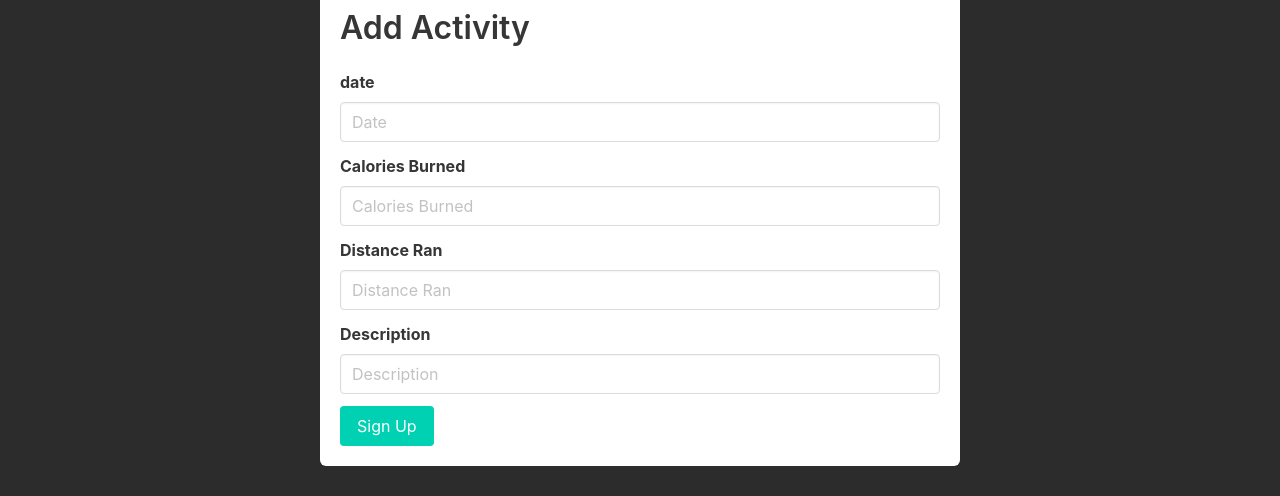
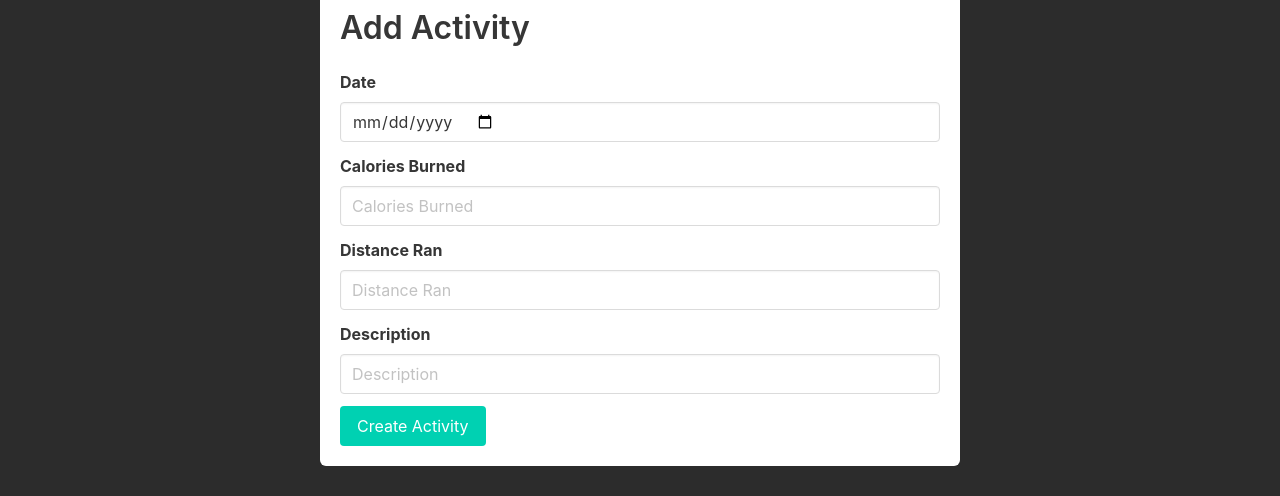
Before and after one commit to Youssup/Fitness-Website, a Vue app in the folder client/: page /Activities in a window 1280 px wide. Both pictures are taken after a click on the button "Add Activity". Shown: the part 172-668 px from the top of the page. Built offline with nearby package versions, Linux system fonts and the light colour scheme.

Commit message:
Added ability to add activities for the current user

```diff
--- a/client/src/data/users.json
+++ b/client/src/data/users.json
@@ -12,7 +12,7 @@
                     "date": "2019-01-01",
                     "caloriesBurned": 200,
                     "distance": 2.5,
-                    "image": "https://example.com/activity1.jpg",
+                    "image": "https://github.com/yuhonas/free-exercise-db/blob/main/exercises/3_4_Sit-Up/0.jpg",
                     "description": "Morning Jog in the Park"
                 },
                 {
--- a/client/src/model/users.ts
+++ b/client/src/model/users.ts
@@ -27,3 +27,9 @@ export function editUser(user: User) {
   const index = data.users.findIndex(u => u.id === user.id);
   data.users[index] = user;
 }
+
+export function addActivity(user : User | null, activity : Activity)
+{
+  const index = data.users.findIndex(u => u.id === user?.id);
+  data.users[index].activities.push({...activity});
+}
--- a/client/src/pages/Activities.vue
+++ b/client/src/pages/Activities.vue
@@ -1,6 +1,6 @@
 <script setup lang="ts">
 import { IndexKind } from 'typescript';
-import { type User, getUsers } from '../model/users';
+import { type User, getUsers, addActivity, type Activity } from '../model/users';
 import { ref } from 'vue';
 import Login from '../components/Login.vue';
 import { getSession } from '@/model/session';
@@ -11,10 +11,14 @@ function toggleModal() {
     modal.value = !modal.value;
     console.log({ modal: modal.value });
 }
+
+const newActivity = ref({} as Activity);
+
+//addActivity(session.user, activity.value);
 </script>
 
 <template>
-  <button @click="toggleModal"class="button is-primary" style="display: block; margin: auto;">
+  <button @click="toggleModal()"class="button is-primary" style="display: block; margin: auto;">
     Add Activity
   </button>
   <div class="columns is-centered">
@@ -52,32 +56,32 @@ function toggleModal() {
             <div class="box">
                 <h1 class="title">Add Activity</h1>
                 <div class="field">
-                    <label class="label">date</label>
+                    <label class="label">Date</label>
                     <div class="control">
-                        <input class="input" type="text" placeholder="Date">
+                        <input class="input" type="date" placeholder="Date" v-model="newActivity.date">
                     </div>
                 </div>
                 <div class="field">
                     <label class="label">Calories Burned</label>
                     <div class="control">
-                        <input class="input" type="text" placeholder="Calories Burned">
+                        <input class="input" type="number" placeholder="Calories Burned" v-model="newActivity.caloriesBurned">
                     </div>
                 </div>
                 <div class="field">
                     <label class="label">Distance Ran</label>
                     <div class="control">
-                        <input class="input" type="text" placeholder="Distance Ran">
+                        <input class="input" type="number" placeholder="Distance Ran" v-model="newActivity.distance">
                     </div>
                 </div>
                 <div class="field">
                     <label class="label">Description</label>
                     <div class="control">
-                        <input class="input" type="text" placeholder="Description">
+                        <input class="input" type="text" placeholder="Description" v-model="newActivity.description">
                     </div>
                 </div>
                 <div class="field">
                     <div class="control">
-                        <button @click="toggleModal" class="button is-primary">Sign Up</button>
+                        <button @click="addActivity(session.user, newActivity); toggleModal()" class="button is-primary">Create Activity</button>
                     </div>
                 </div>
             </div>
--- a/client/src/pages/Admin.vue
+++ b/client/src/pages/Admin.vue
@@ -20,8 +20,6 @@ function toggleModal(user: User | null = null) {
     }
     modal.value = !modal.value;
     console.log({ modal: modal.value });
-
-
 }
 
 function deleteUser(index: number) {
```
